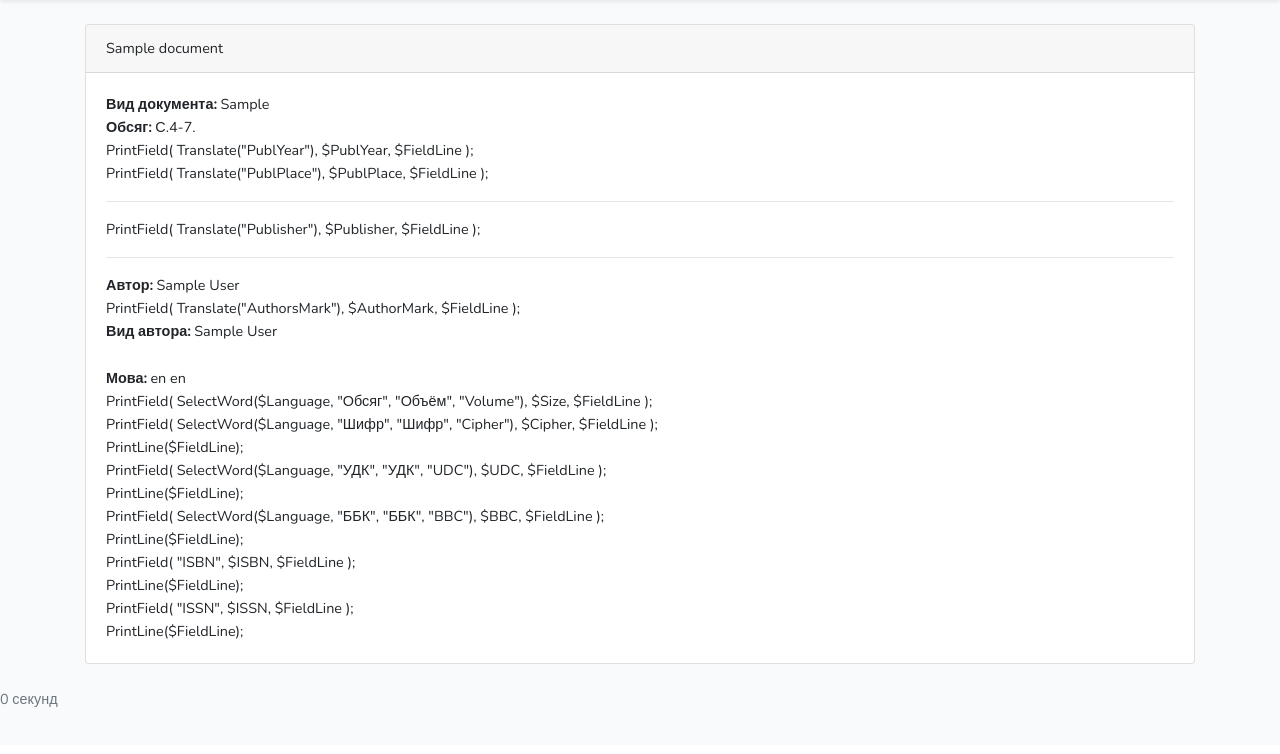
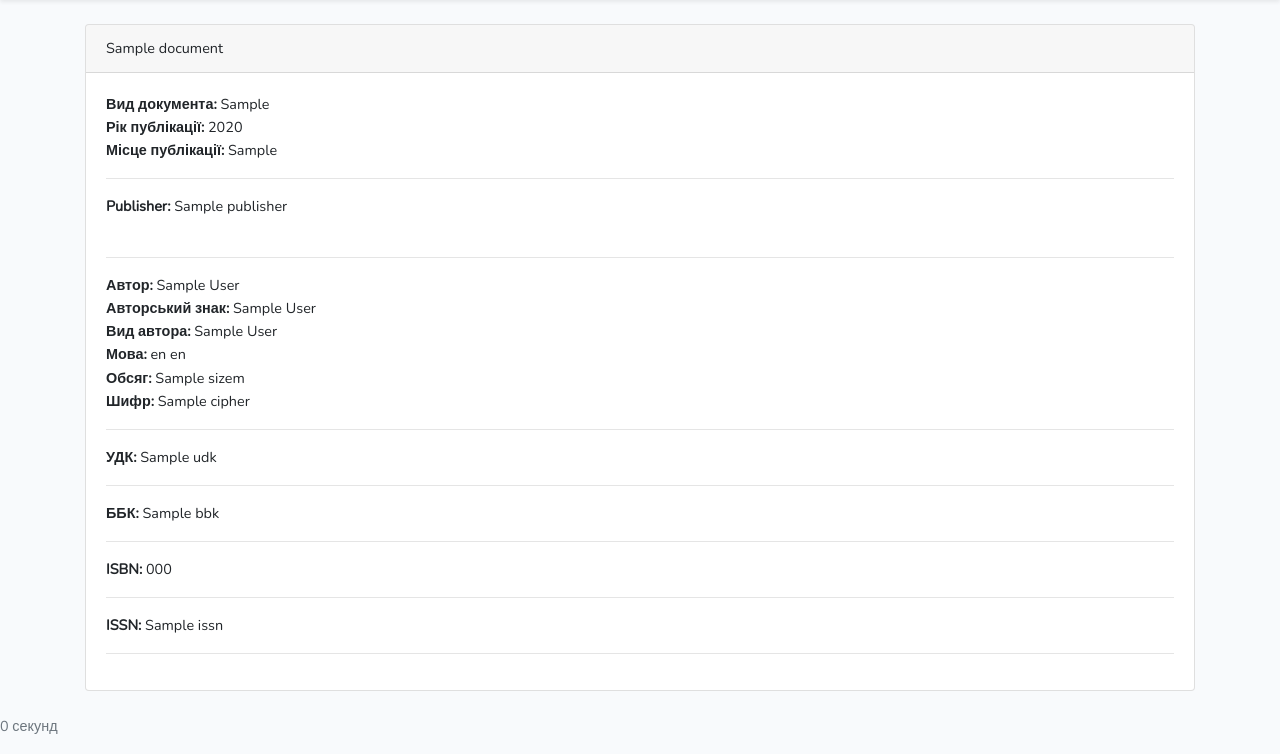
Before and after one commit to andrewlytvyn/Library-Web-Client, a Laravel app: template resources/views/book.blade.php in a window 1280 px wide. Shown: the part 55-809 px from the top of the page. Before the commit the page ends 762 px from the top, so only its background shows below. Run offline with Laravel 8, Linux system fonts and the light colour scheme; the template is opened without the code that fills it: most values are stand-ins (such as "Sample title", 1, 10 or a date in 2020).

Commit message:
відображення інформації про документ

```diff
--- a/resources/views/book.blade.php
+++ b/resources/views/book.blade.php
@@ -10,33 +10,36 @@
                     <div class="card-body">
                         <b>Вид документа:</b>&nbsp;{{$document->doc_type}}<br>
 
-                        <b>Обсяг:</b>&nbsp;С.4-7.<br>
 
 
-                        PrintField( Translate("PublYear"), $PublYear, $FieldLine );<br>
-                        PrintField( Translate("PublPlace"), $PublPlace, $FieldLine );<br>
+
+                        <b>Рік публікації:</b> {{$document->publ_year}}<br>
+                        <b>Місце публікації:</b> {{$document->publ_place}}<br>
+
                         <hr>
-                        PrintField( Translate("Publisher"), $Publisher, $FieldLine );<br>
+                        <b>Publisher:</b> {{$document->publisher}}<br><br>
                         <hr>
 
                         <b>Автор:</b>&nbsp;{{$document->author}}&nbsp;<br>
-                        PrintField( Translate("AuthorsMark"), $AuthorMark, $FieldLine );<br>
-                        <b>Вид автора:</b>&nbsp;{{$document->author_type}}<br><br>
+                        <b>Авторський знак:</b>&nbsp;{{$document->author_mark}}&nbsp;<br>
+                        <b>Вид автора:</b>&nbsp;{{$document->author_type}}<br>
 
                         <b>Мова:</b>&nbsp;{{$document->lang_kod}}&nbsp;{{$document->lang}}&nbsp;<br>
-                        PrintField( SelectWord($Language, "Обсяг", "Объём", "Volume"), $Size, $FieldLine );<br>
+                        <b>Обсяг:</b>&nbsp;{{$document->sizem}}<br>
 
 
-                        PrintField( SelectWord($Language, "Шифр", "Шифр", "Cipher"), $Cipher, $FieldLine );<br>
-                        PrintLine($FieldLine);<br>
-                        PrintField( SelectWord($Language, "УДК", "УДК", "UDC"), $UDC, $FieldLine );<br>
-                        PrintLine($FieldLine);<br>
-                        PrintField( SelectWord($Language, "ББК", "ББК", "BBC"), $BBC, $FieldLine );<br>
-                        PrintLine($FieldLine);<br>
-                        PrintField( "ISBN", $ISBN, $FieldLine );<br>
-                        PrintLine($FieldLine);<br>
-                        PrintField( "ISSN", $ISSN, $FieldLine );<br>
-                        PrintLine($FieldLine);<br>
+
+                        <b>Шифр:</b>&nbsp;{{$document->cipher}}<br>
+                        <hr>
+                        <b>УДК:</b>&nbsp;{{$document->udk}}<br>
+                        <hr>
+                        <b>ББК:</b>&nbsp;{{$document->bbk}}<br>
+                        <hr>
+                        <b>ISBN:</b>&nbsp;{{$document->isbn}}<br>
+
+                        <hr>
+                        <b>ISSN:</b>&nbsp;{{$document->issn}}<br>
+                        <hr>
 
                     </div>
                 </div>
```
